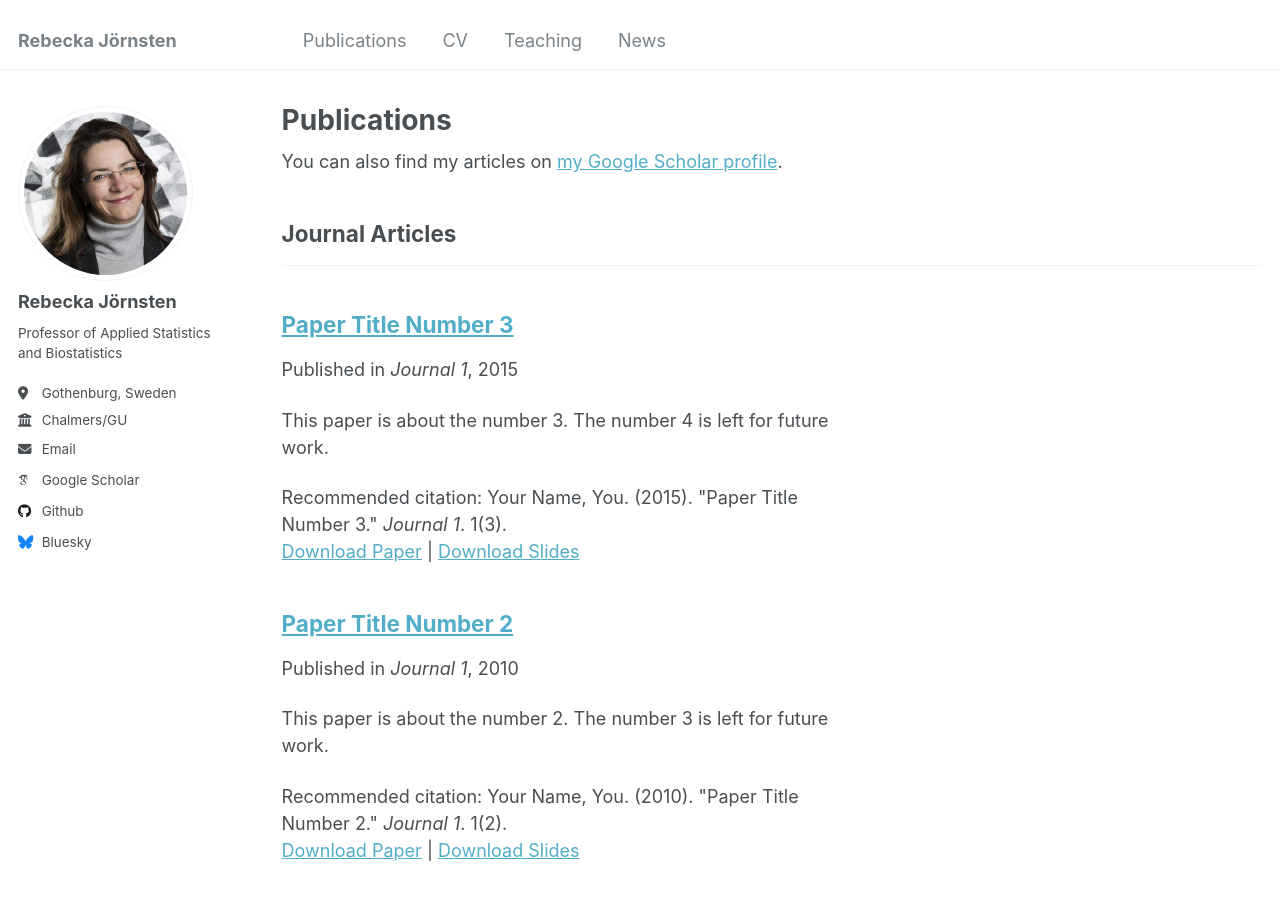
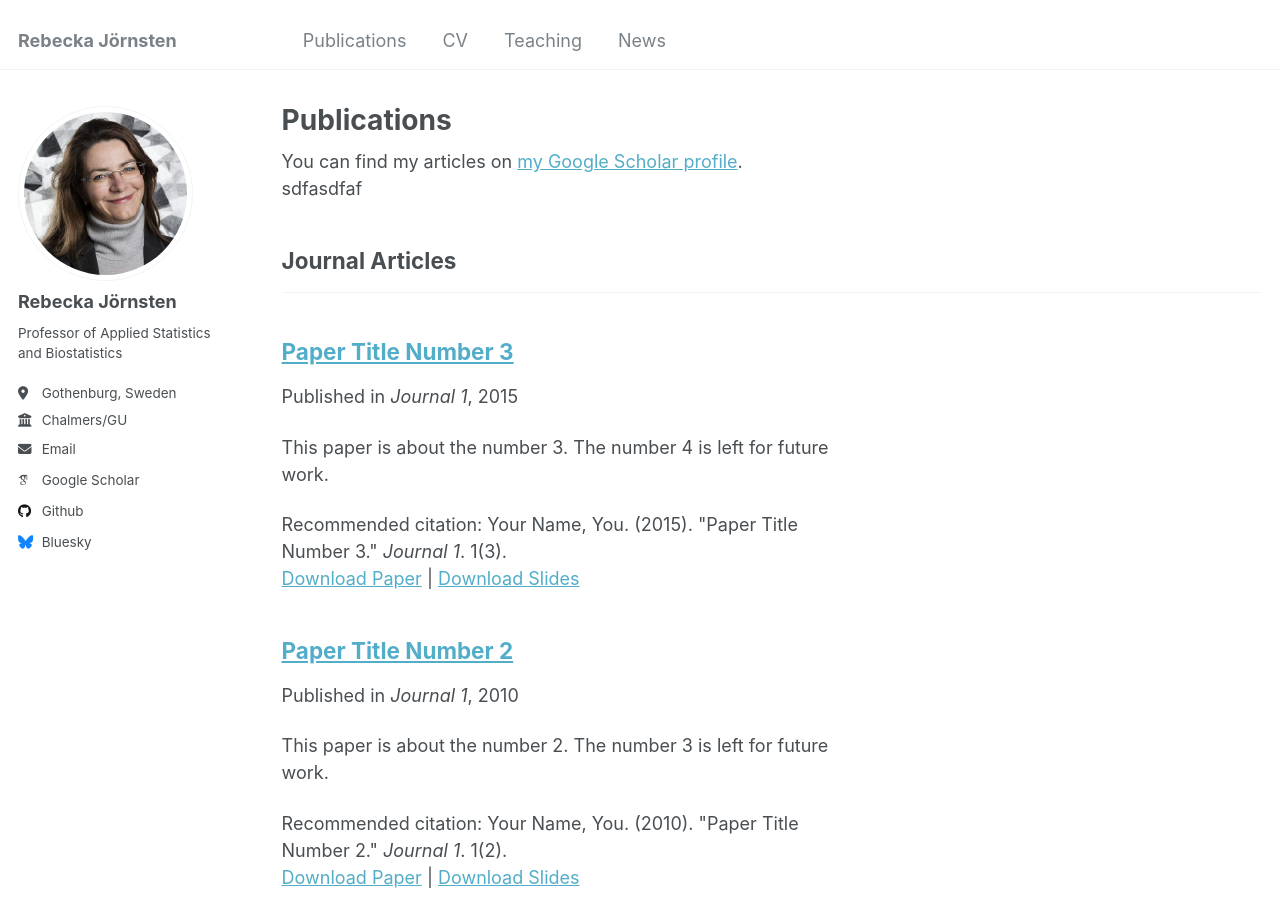
Before and after one commit to rjornsten/rjornsten.github.io, a Jekyll site: the page built from _pages/publications.html, in a window 1280 px wide and 900 px high. Built offline with Jekyll 4.4.1, drawn with Linux system fonts in a browser that asks for light colours; some web fonts are replaced.

Commit message:
Update publications.html

```diff
--- a/_pages/publications.html
+++ b/_pages/publications.html
@@ -6,8 +6,11 @@ author_profile: true
 ---
 
 {% if site.author.googlescholar %}
-  <div class="wordwrap">You can also find my articles on <a href="{{site.author.googlescholar}}">my Google Scholar profile</a>.</div>
+  <div class="wordwrap">You can find my articles on <a href="{{site.author.googlescholar}}">my Google Scholar profile</a>.</div>
 {% endif %}
+
+sdfasdfaf
+
 
 {% include base_path %}
 
```
